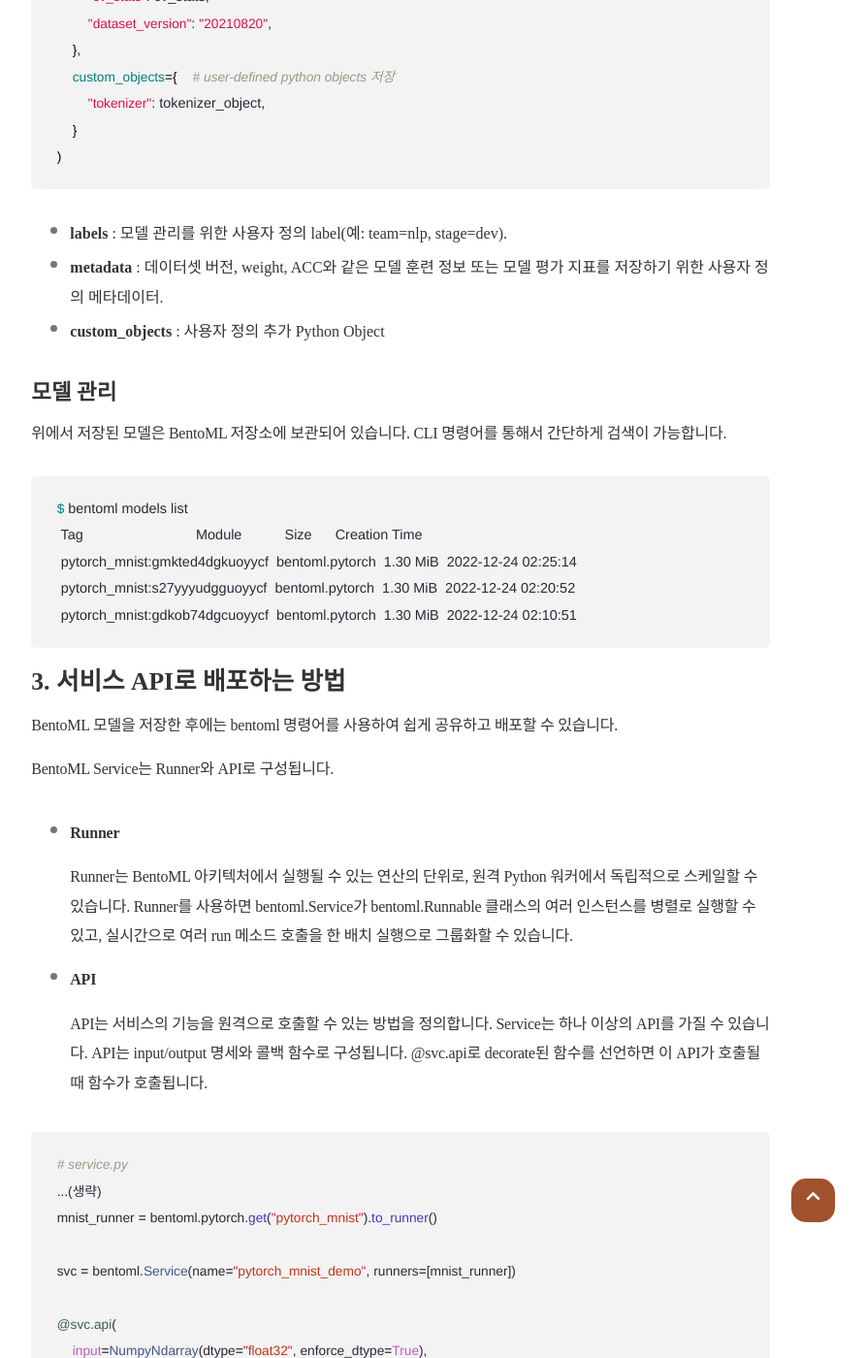
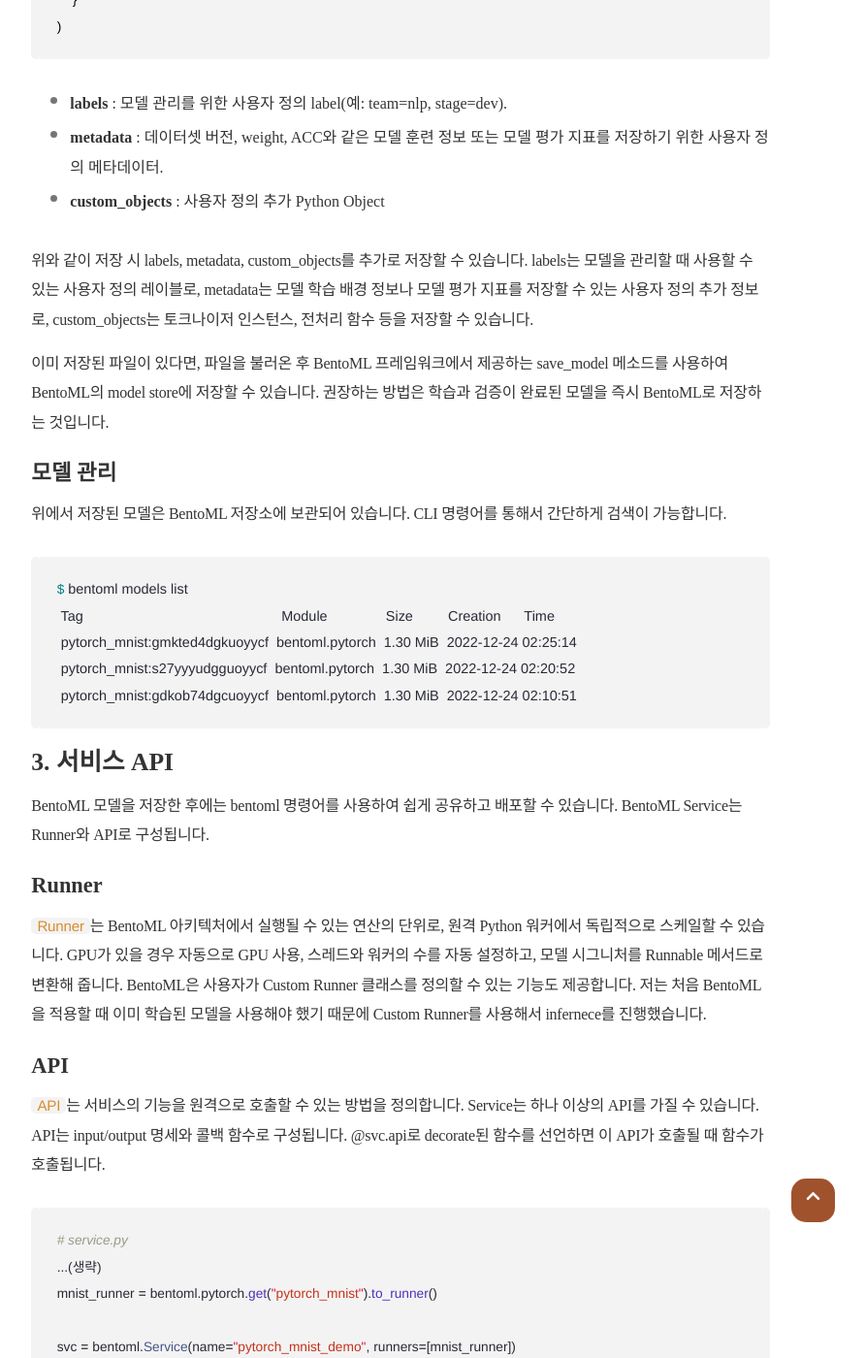
Before and after one commit to PEBpung/PEBpung.github.io, a Jekyll site: the page built from _posts/2022-12-24-BentoML.md, in a window 1280 px wide and 1400 px high, scrolled down 2440 px. Shown: the whole window at 97% size, without its empty margins (227-1119 px from the left). Built offline with Jekyll 4.4.1, drawn with Linux system fonts in a browser that asks for light colours; nearby versions of some CDN libraries; some web fonts are replaced; comment, search, counter and statistics services are not loaded; some of the changed text lies outside the part shown.

Commit message:
post: bentoml 글 1차 수정

````diff
--- a/_posts/2022-12-24-BentoML.md
+++ b/_posts/2022-12-24-BentoML.md
@@ -10,7 +10,13 @@
 use_math: true
 ---
 
-[![image-20211017235128747](/assets/img/2022-12-24-BentoML/github.svg)](https://github.com/PEBpung/WandB-Tutorial/blob/master/1.wandb/WandB_pytorch_tutorial.ipynb)
+### Summary:
+
+`BentoML`를 활용해 **머신러닝 모델 서빙**을 더 쉽게 하는 방법에 대해 작성한 글입니다.
+
+[![image-20211017235128747](/assets/img/2022-12-24-BentoML/github.svg)](https://github.com/PEBpung/MLOps-Tutorial/tree/master/4.bentoml)
+
+---
 
 안녕하세요. 이번 포스팅에서는 Machine Learning 모델을 Serving할 때 주로 사용되는 `BentoML`에 대해서 살펴보도록 하겠습니다. 7월 13일에 BentoML이 정식으로 release된 이후에 많은 변화가 있었습니다. 이미 BentoML에 대한 글들은 많지만, 대부분 v1.0.0 이전 버전으로 작성된 포스팅이었습니다. 그래서 이번 글은 **BentoML - v1.0.12**에 맞춰서 새롭게 작성하였습니다.
 
@@ -21,25 +27,23 @@
 1. BentoML이란?
 2. BentoML 모델 패키징
 3. 서비스 API
-4. Build Bentos
-5. Deploy bentos
+4. Bentos 만들기
+5. Bentos 배포 방법
 
 ## 1. BentoML이란?
 
 <img src="/assets/img/2022-12-24-BentoML/image-20221224154313453.png" alt="image-20221224154313453" style="zoom:50%;" />
 
-BentoML은 Machine Learning Engineer와 Data Analyst가 모델의 개발, 관리 및 배포의 과정을 복잡한 과정 없이 할 수 있도록 도와주는 Open source framework입니다. Machine Learning 모델을 프로덕션 서비스로 패키징하고 배포하기 위한 Tool들과 Pytorch, Tensorflow 등 머신러닝 프로젝트에서 자주 사용되는 프레임워크들의 예시를 제공하여 쉽게 사용할 수 있습니다.
+BentoML은 Machine Learning Engineer와 Data Analyst가 모델의 개발, 관리 및 배포의 과정을 복잡한 과정 없이 할 수 있도록 도와주는 Open source framework입니다. model save, serving, data drift, monitoring 등과 같은 운영 과정을 자동화하고, 이를 컨테이너화해 원활한 배포를 지원합니다. 이를 통해 MLOps 과정에서의 수동 작업과 오류를 줄이고, 개발 생명주기를 가속화할 수 있습니다. 머신러닝 모델을 프로덕션으로 패키징하고 배포하기 위한 Tool들과 Pytorch, Tensorflow 등 머신러닝 프로젝트에서 자주 사용되는 프레임워크들의 예시를 제공하여 쉽게 사용할 수 있습니다.
 
 ## 2. BentoML 모델 패키징
 
-### 학습된 모델 저장
+### 학습 진행 후 모델 저장
 
-다음은 BentoML을 사용하여 pytorch 모델을 패키징하는 단계에 대한 설명입니다.
+BentoML을 사용하여 학습된 머신러닝 모델을 저장하려면 BentoML API를 사용해야합니다. 대부분의 경우 저장을 위해서는 모델 학습 파이프라인의 마지막에 save_model을 호출하는 코드 한 줄만 추가하면 됩니다. 다음은 BentoML을 사용하여 pytorch 모델을 패키징하는 단계에 대한 설명입니다.
 
 - 우선 BentoML을 설치하고 Pytorch 모델을 학습시킵니다.
 - 학습이 종료되면 `bentoml.pytorch.save`로 학습된 모델을 저장합니다.
-
-다음 코드에서 볼 수 있듯이, 학습된 모델과 관련 메타데이터를 같이 저장할 수 있습니다.
 
 ```bash
 bentoml.pytorch.save_model(
@@ -64,31 +68,33 @@
 - **metadata** : 데이터셋 버전, weight, ACC와 같은 모델 훈련 정보 또는 모델 평가 지표를 저장하기 위한 사용자 정의 메타데이터.
 - **custom_objects** : 사용자 정의 추가 Python Object
 
+위와 같이 저장 시 labels, metadata, custom_objects를 추가로 저장할 수 있습니다. labels는 모델을 관리할 때 사용할 수 있는 사용자 정의 레이블로, metadata는 모델 학습 배경 정보나 모델 평가 지표를 저장할 수 있는 사용자 정의 추가 정보로, custom_objects는 토크나이저 인스턴스, 전처리 함수 등을 저장할 수 있습니다.
+
+이미 저장된 파일이 있다면, 파일을 불러온 후 BentoML 프레임워크에서 제공하는 save_model 메소드를 사용하여 BentoML의 model store에 저장할 수 있습니다. 권장하는 방법은 학습과 검증이 완료된 모델을 즉시 BentoML로 저장하는 것입니다.
+
 ### 모델 관리
 
 위에서 저장된 모델은 BentoML 저장소에 보관되어 있습니다. CLI 명령어를 통해서 간단하게 검색이 가능합니다.
 
 ```bash
 $ bentoml models list
- Tag                             Module           Size      Creation Time
+ Tag                                                   Module               Size         Creation      Time
  pytorch_mnist:gmkted4dgkuoyycf  bentoml.pytorch  1.30 MiB  2022-12-24 02:25:14
  pytorch_mnist:s27yyyudgguoyycf  bentoml.pytorch  1.30 MiB  2022-12-24 02:20:52
  pytorch_mnist:gdkob74dgcuoyycf  bentoml.pytorch  1.30 MiB  2022-12-24 02:10:51
 ```
 
-## 3. 서비스 API로 배포하는 방법
+## 3. 서비스 API
 
-BentoML 모델을 저장한 후에는 bentoml 명령어를 사용하여 쉽게 공유하고 배포할 수 있습니다.
+BentoML 모델을 저장한 후에는 bentoml 명령어를 사용하여 쉽게 공유하고 배포할 수 있습니다. BentoML Service는 Runner와 API로 구성됩니다.
 
-BentoML Service는 Runner와 API로 구성됩니다.
+### Runner
 
-- **Runner**
+`Runner`는 BentoML 아키텍처에서 실행될 수 있는 연산의 단위로, 원격 Python 워커에서 독립적으로 스케일할 수 있습니다. GPU가 있을 경우 자동으로 GPU 사용, 스레드와 워커의 수를 자동 설정하고, 모델 시그니처를 Runnable 메서드로 변환해 줍니다. BentoML은 사용자가 Custom Runner 클래스를 정의할 수 있는 기능도 제공합니다. 저는 처음 BentoML을 적용할 때 이미 학습된 모델을 사용해야 했기 때문에 Custom Runner를 사용해서 infernece를 진행했습니다.
 
-  Runner는 BentoML 아키텍처에서 실행될 수 있는 연산의 단위로, 원격 Python 워커에서 독립적으로 스케일할 수 있습니다. Runner를 사용하면 bentoml.Service가 bentoml.Runnable 클래스의 여러 인스턴스를 병렬로 실행할 수 있고, 실시간으로 여러 run 메소드 호출을 한 배치 실행으로 그룹화할 수 있습니다.
+### API
 
-- **API**
-
-  API는 서비스의 기능을 원격으로 호출할 수 있는 방법을 정의합니다. Service는 하나 이상의 API를 가질 수 있습니다. API는 input/output 명세와 콜백 함수로 구성됩니다. @svc.api로 decorate된 함수를 선언하면 이 API가 호출될 때 함수가 호출됩니다.
+`API`는 서비스의 기능을 원격으로 호출할 수 있는 방법을 정의합니다. Service는 하나 이상의 API를 가질 수 있습니다. API는 input/output 명세와 콜백 함수로 구성됩니다. @svc.api로 decorate된 함수를 선언하면 이 API가 호출될 때 함수가 호출됩니다.
 
 ```python
 # service.py
@@ -102,7 +108,7 @@
     output=NumpyNdarray(dtype="int64"),
 )
 async def predict_ndarray(inp: NDArray[t.Any]) -> NDArray[t.Any]:
- # shape 체크
+    # shape 체크
     assert inp.shape == (28, 28)
     # batch와 channel dimension 추가
     inp = np.expand_dims(inp, (0, 1))
@@ -110,15 +116,13 @@
     return output_tensor.detach().cpu().numpy()
 ```
 
-Bentoml serve 명령을 사용하여 API 서버를 시작할 수 있습니다. 그러면 BentoML 패키지에 정의된 API 엔드포인트가 노출됩니다.
-
-다음은 BentoML 패키지용 API 서버를 시작하는 방법입니다.
+Bentoml serve 명령을 사용하여 API 서버를 시작할 수 있습니다. 그러면 BentoML 패키지에 정의된 API 엔드포인트가 노출됩니다. 다음은 BentoML 패키지용 API 서버를 시작하는 방법입니다.
 
 ```bash
 bentoml serve service:svc
 ```
 
-위의 명령어를 입력하면 추론 서버가 활성화 됩니다. [http://localhost:3000](http://localhost:3000/)에 접속하게 되면 아래와 같은 Swagger UI를 확인할 수 있습니다. 기본적으로 infra에 healthz, livez, readyz, metrics가 생성되고 app엔 Prediction Service Class에서 정의한 predict_ndarray가 보입니다.
+위의 명령어를 입력하면 추론 서버가 활성화 됩니다. 서버를 활성화 시킨 후에 [http://localhost:3000](http://localhost:3000/)에 접속하게 되면 아래와 같은 Swagger UI를 확인할 수 있습니다. 기본적으로 infra에 healthz, livez, readyz, metrics가 생성되고 app엔 Prediction Service Class에서 정의한 predict_ndarray가 보입니다.
 
 <img src="/assets/img/2022-12-24-BentoML/image-20221224154436230.png" alt="image-20221224154436230" style="zoom:67%;" />
 
````
Also changed, not shown: other parts of _posts/2022-12-24-BentoML.md (+3 -3 lines), _posts/assets/img/2022-06-01-MLflow-1/image-20220601162007578.png (deleted), _posts/assets/img/2022-06-01-MLflow-1/image-20220601162116724.png (deleted), assets/img/2022-12-24-BentoML/github-1865874.svg (added), assets/img/2022-12-24-BentoML/github.svg (added).
